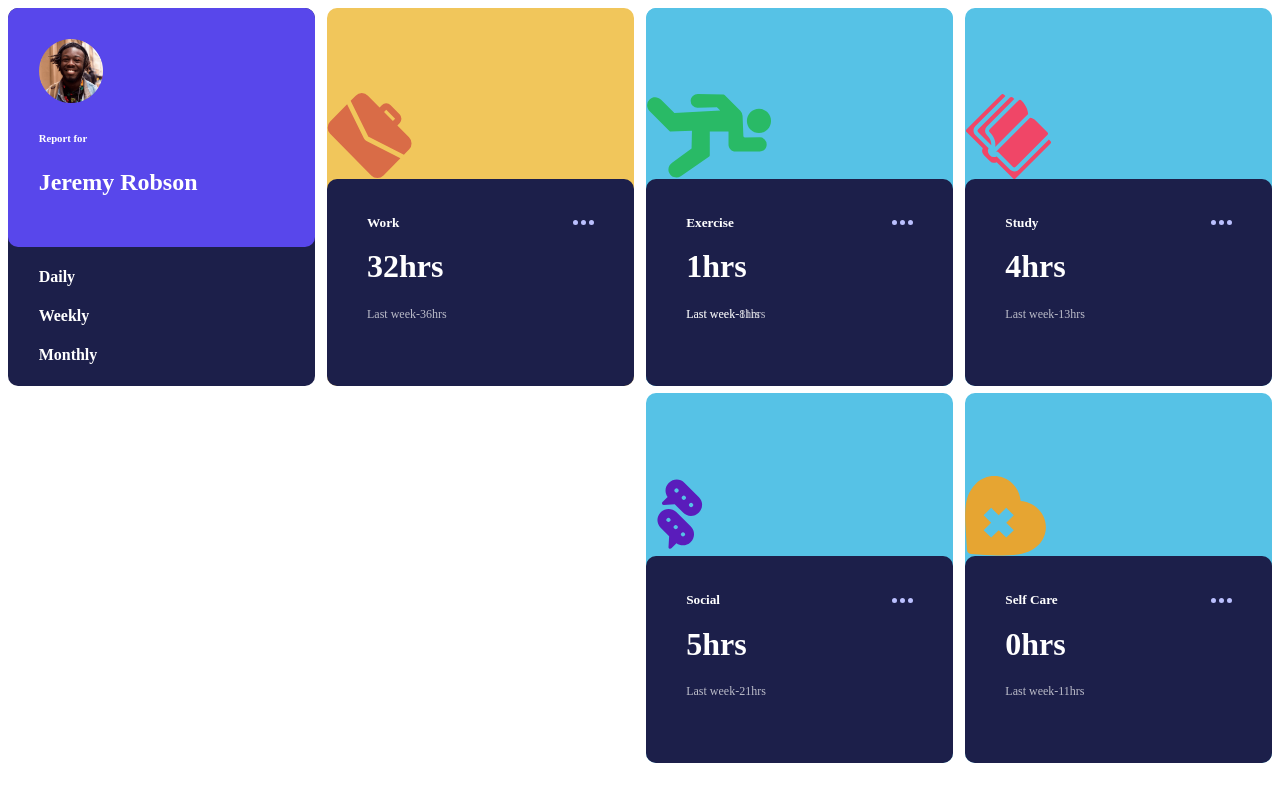
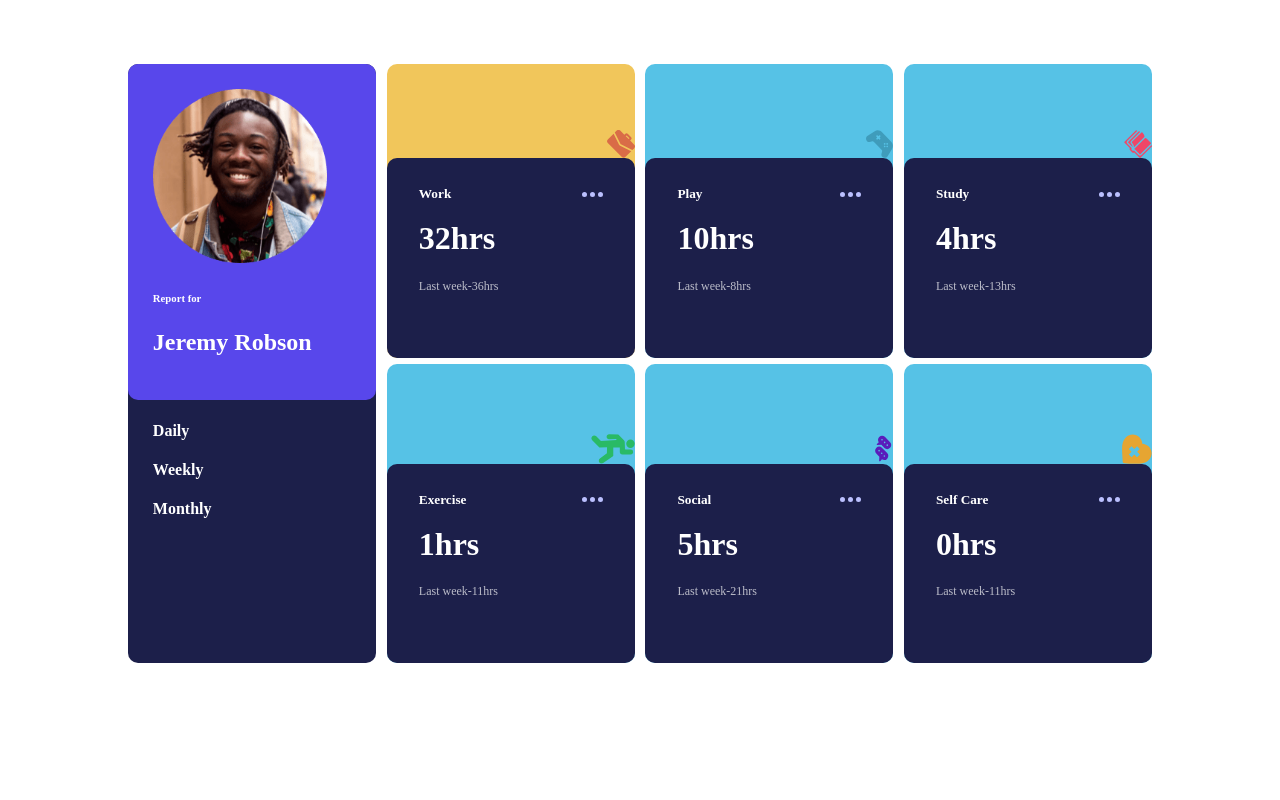
Before and after one commit to mainalawrence/FrontendMentor-, a plain HTML site: page time-tracking-dashboard/index.html in a window 1280 px wide. Drawn offline with Linux system fonts and the light colour scheme; a web font is replaced by a local one.

Commit message:
css updates

```diff
--- a/time-tracking-dashboard/index.html
+++ b/time-tracking-dashboard/index.html
@@ -24,7 +24,9 @@
      </div>
 
    <div class="m-work brs g-w">
-        <image class="icon" src="./images/icon-work.svg" alt="jer"/>
+        <div class="icon-home">
+          <image class="icon" src="./images/icon-work.svg" alt="jer"/>
+        </div>
         <div class="work brs">
             <div class="r-top">
               <h5>Work</h5>
@@ -36,7 +38,9 @@
    </div>
 
     <div class="m-work play brs g-p">
-      <image class="icon" src="./images/icon-play.svg" alt="jer"/>
+      <div class="icon-home">
+        <image class="icon" src="./images/icon-play.svg" alt="jer"/>
+      </div>
         <div class="work brs">
           <div class="r-top">
             <h5>Play</h5>
@@ -47,10 +51,10 @@
         </div>
      </div>
 
-
-
   <div class="m-work play brs g-s">
+    <div class="icon-home">
     <image class="icon" src="./images/icon-study.svg" alt="jer"/>
+    </div>
       <div class="work brs">
         <div class="r-top">
           <h5>Study</h5>
@@ -64,7 +68,11 @@
 
 
   <div class="m-work play brs g-e">
+    <div class="icon-home">
+
     <image class="icon" src="./images/icon-exercise.svg" alt="jer"/>
+    </div>
+
       <div class="work brs">
         <div class="r-top">
           <h5>Exercise</h5>
@@ -80,7 +88,9 @@
 
 
   <div class="m-work play brs g-ss">
+    <div class="icon-home">
       <image class="icon" src="./images/icon-social.svg" alt="jer"/>
+      </div>
         <div class="work brs">
           <div class="r-top">
             <h5>Social</h5>
@@ -92,7 +102,10 @@
   </div>
 
   <div class="m-work play brs g-sc">
+    <div class="icon-home">
       <image class="icon" src="./images/icon-self-care.svg" alt="jer"/>
+      </div>
+
       <div class="work brs">
         <div class="r-top">
           <h5>Self Care</h5>
--- a/time-tracking-dashboard/styles.css
+++ b/time-tracking-dashboard/styles.css
@@ -1,3 +1,5 @@
+@import url("https://fonts.google.com/specimen/Rubik");
+
 .brs{
     border-radius: 10px;
 }
@@ -8,11 +10,15 @@
    align-items: center;
    height: 5%;
 }
-.r-top>h5{
+.r-top >h5{
    color: white;
 }
-body{
-
+.icon-home{
+    display: flex;
+    justify-content:end;
+    width: 100%;
+    padding-right: 1%;
+    height: 100%;
 }
 .container{
     display: grid;
@@ -24,8 +30,14 @@ body{
     background-color: hsl(235, 46%, 20%);
 
 }
+body{
+    width:80%;
+    margin: auto;
+    font-family: Rubik;
+    margin-top: 5%;
+}
 .jeimg{
-width: 30%;
+width: 100%;
 }
 .about{
     background-color:  hsl(246, 80%, 60%);
@@ -68,21 +80,21 @@ li:hover{
     background-color: hsl(195, 74%, 62%) !important;
 }
 .icon{
-align-self: flex-end !important;
-height: 50%;
+align-self: flex-end;
+height: 30%;
+float:right
 }
 .g-a{
-
     grid-column: 1;
-     grid-row:1/2;
+     grid-row:1/3;
 }
 .g-w{
     grid-column:2;
     grid-row: 1;
 }
 .g-e{
-    grid-column:3;
-    grid-row: 1;
+    grid-column:2;
+    grid-row: 2;
 }
 .g-p{
     grid-column:3;
```
